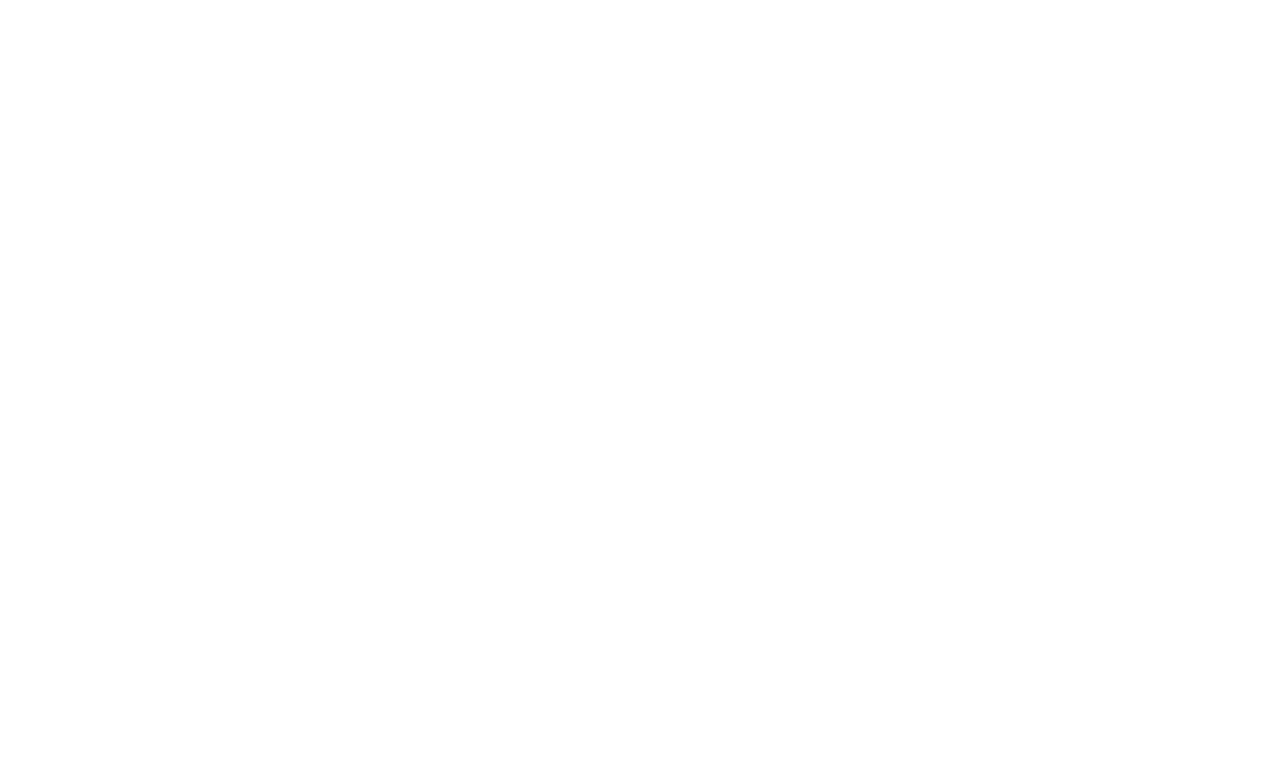
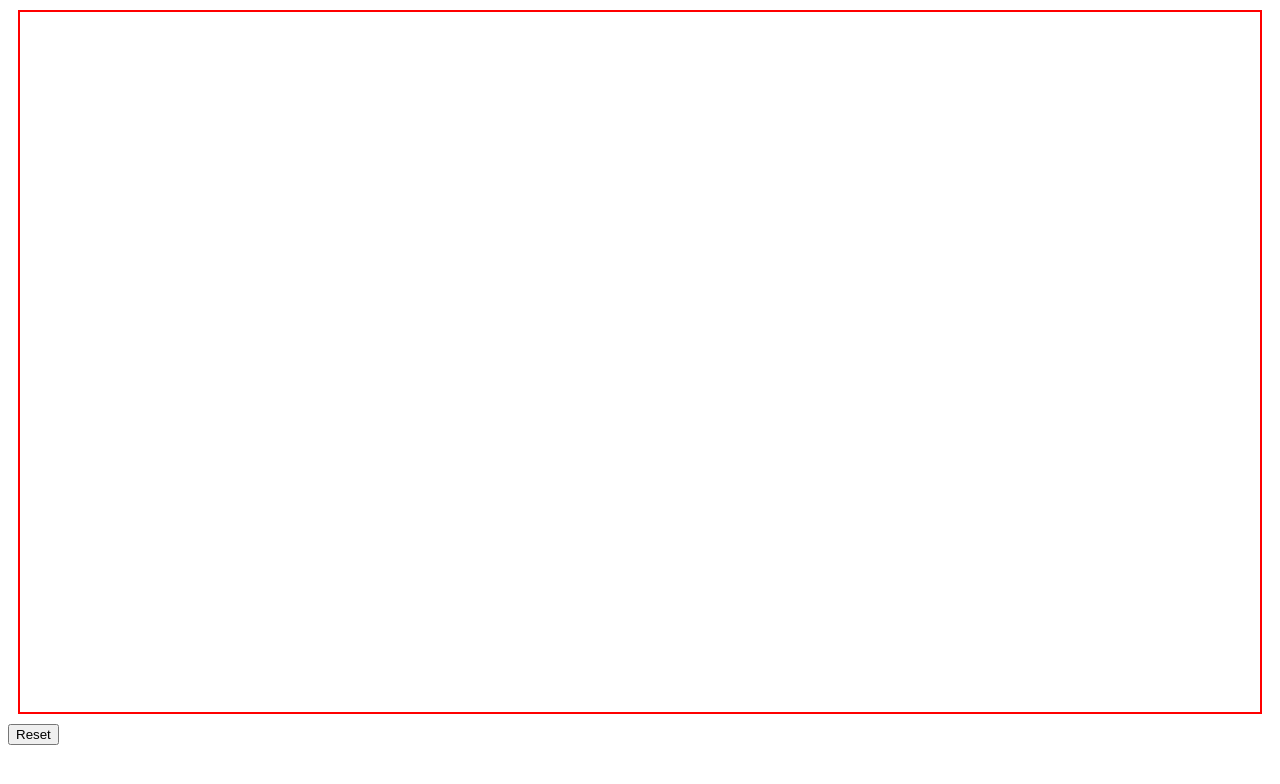
Before and after one commit to djcrago/etch-a-sketch, a plain HTML site: page index.html in a window 1280 px wide. Drawn offline with Linux system fonts and the light colour scheme.

Commit message:
Add basic HTML elements

```diff
--- a/index.html
+++ b/index.html
@@ -7,6 +7,7 @@
         <script src="javascript.js" defer></script>
     </head>
     <body>
-
+        <div id="container"></div>
+        <button id="reset">Reset</button>
     </body>
 </html>
--- a/styles.css
+++ b/styles.css
@@ -0,0 +1,7 @@
+#container {
+    display: flex;
+    border: 2px solid red;
+    margin: 10px;
+    height: 700px;
+    flex: auto;
+}
```
